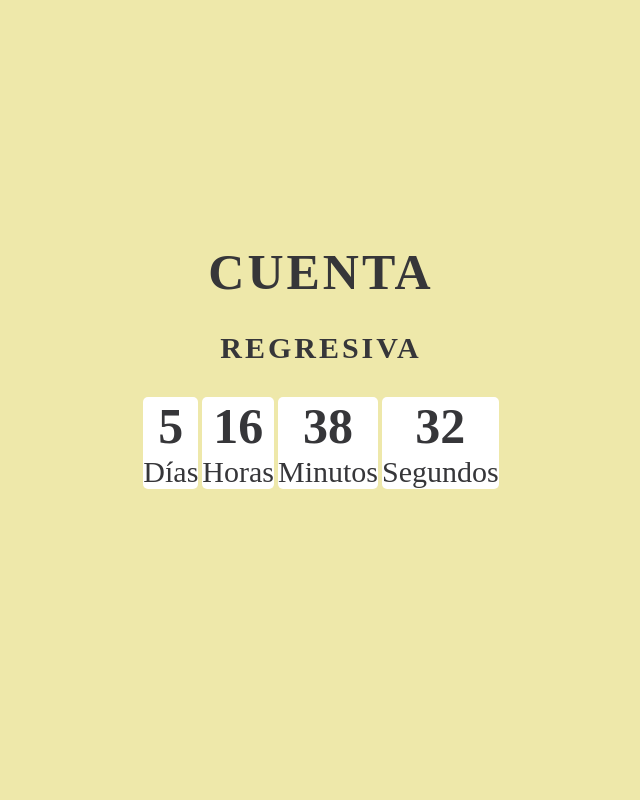
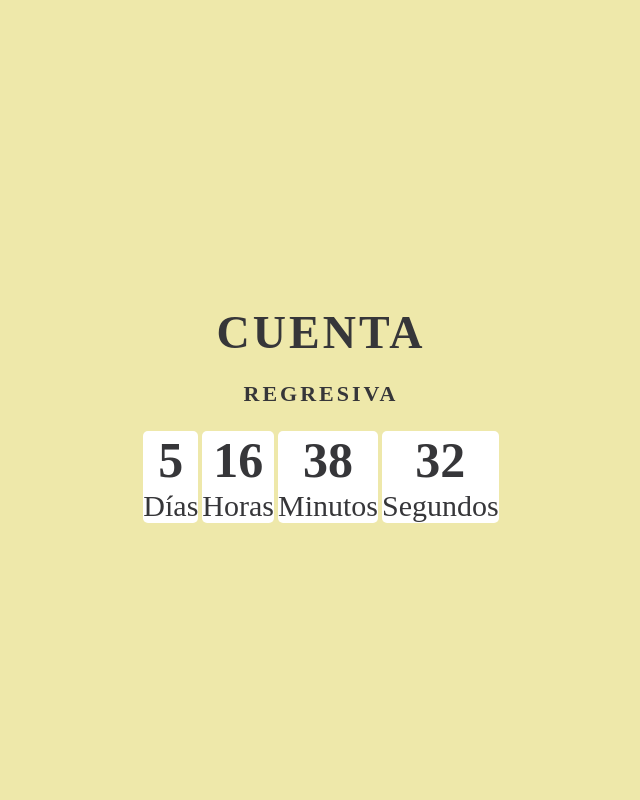
Before and after one commit to Maxianzo/brotapp0.0.1, a PHP site: page /cuenta-regresiva-master/index.html in a window 1280 px wide. Shown: the whole page, without its empty margins (319-959 px from the left). Run offline with PHP 8.4, Linux system fonts and the light colour scheme; some libraries are stand-ins or nearby versions.

Commit message:
Add files via upload

```diff
--- a/cuenta-regresiva-master/css/estilos.css
+++ b/cuenta-regresiva-master/css/estilos.css
@@ -36,13 +36,13 @@ body {
 }
 
 .portada .header .logotipo {
-	font-size: 50px;
+	font-size: 46px;
 	font-size: 900;
 	margin-bottom: 20px;
 }
 
 .portada .header .mensaje {
-	font-size: 30px;
+	font-size: 22px;
 	font-weight: 600;
 }
 
@@ -64,10 +64,7 @@ main {
 /* ? ----- Cuenta Regresiva ----- */
 #cuenta {
 	display: flex;
-    margin-bottom: 100px;
-    flex-direction: row;
-    flex-wrap: wrap;
-    justify-content: center;
+
 }
 
 
```
